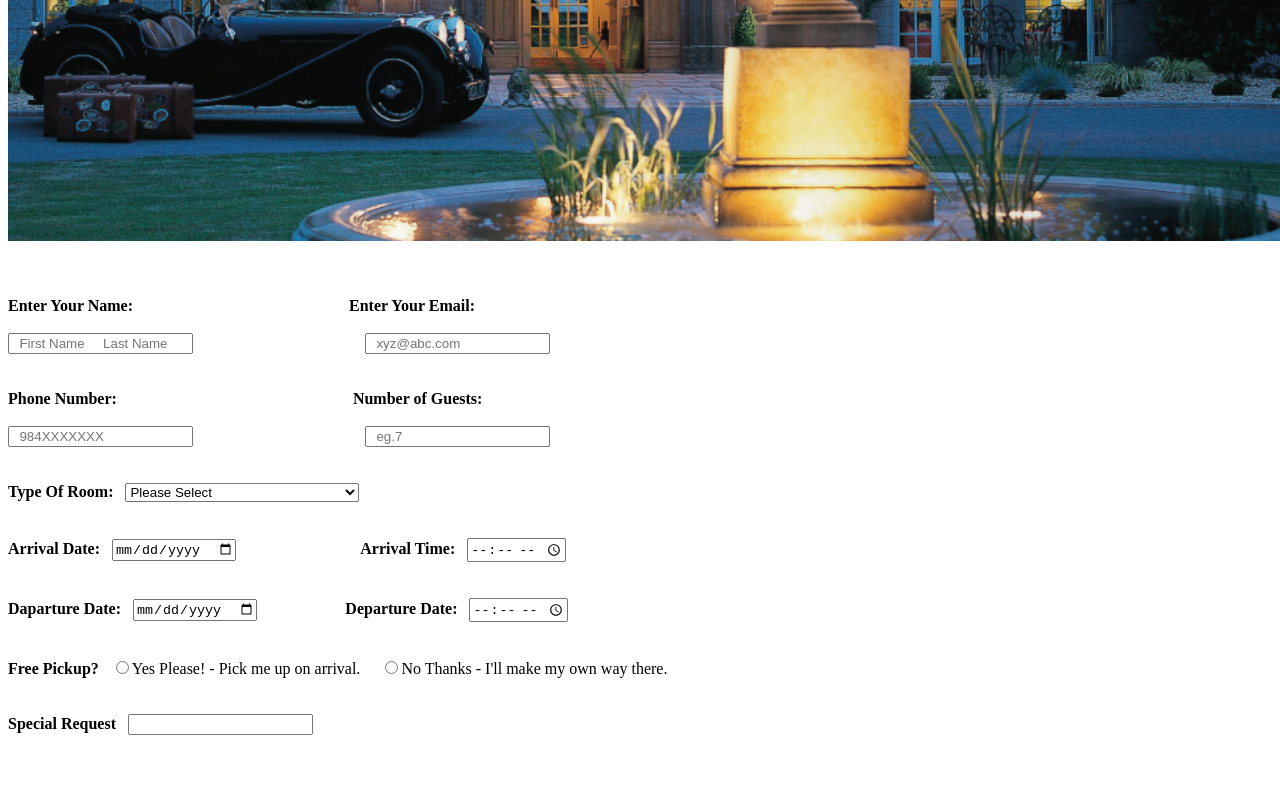
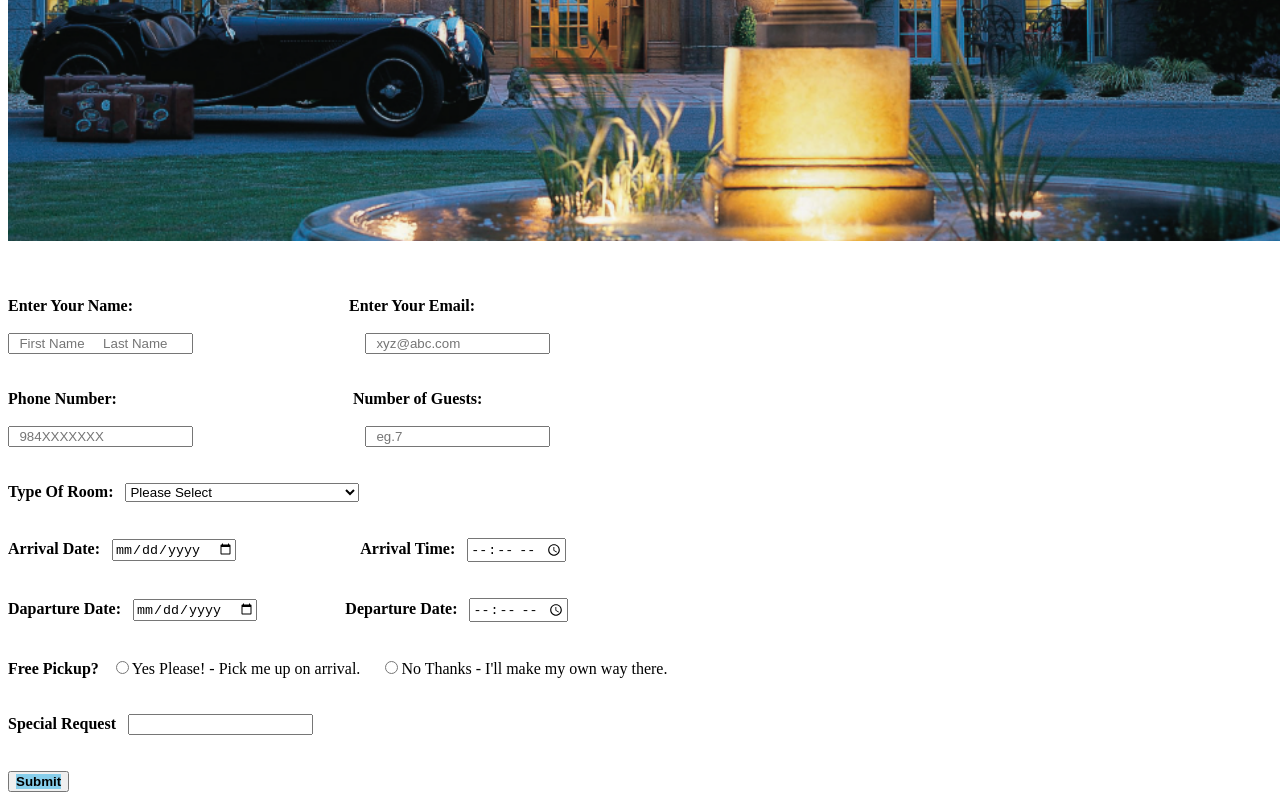
Before and after one commit to Harshalbhangade01/ICP-HTML-github-Project-1-Restaurant, a plain HTML site: page Pages/booking.html in a window 1280 px wide. Shown: the part 312-1112 px from the top of the page. Before the commit the page ends 1091 px from the top, so only its background shows below. Drawn offline with Linux system fonts and the light colour scheme; files whose address does not match are found by name.

Commit message:
submit button added

```diff
--- a/Pages/booking.html
+++ b/Pages/booking.html
@@ -81,6 +81,9 @@
             <input type="radio" name="pickup">No Thanks - I'll make my own way there.<br><br><br>
             <label for="request"><b>Special Request</b></label>&nbsp;&nbsp;
             <input type="text" id="request" required><br><br><br>
+            <button>
+                <span style="background-color: skyblue;"><b>Submit</b></span>
+            </button>
         </form>
     </div>
 </body>
```
